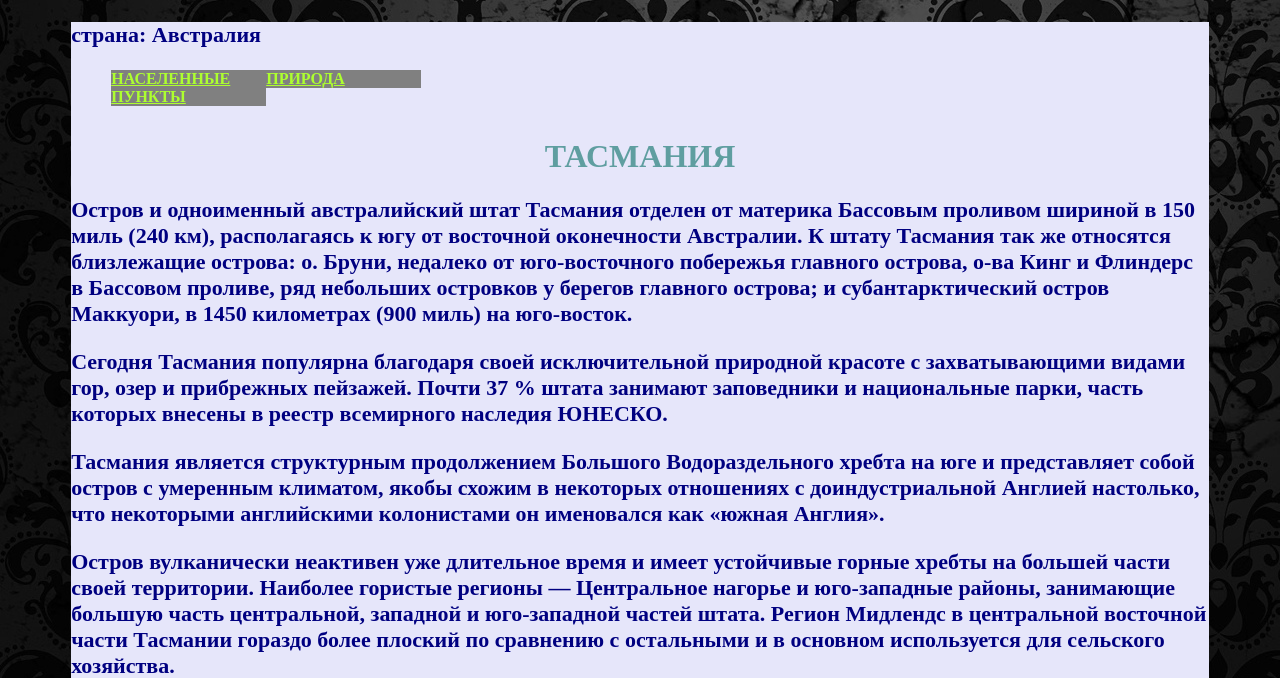
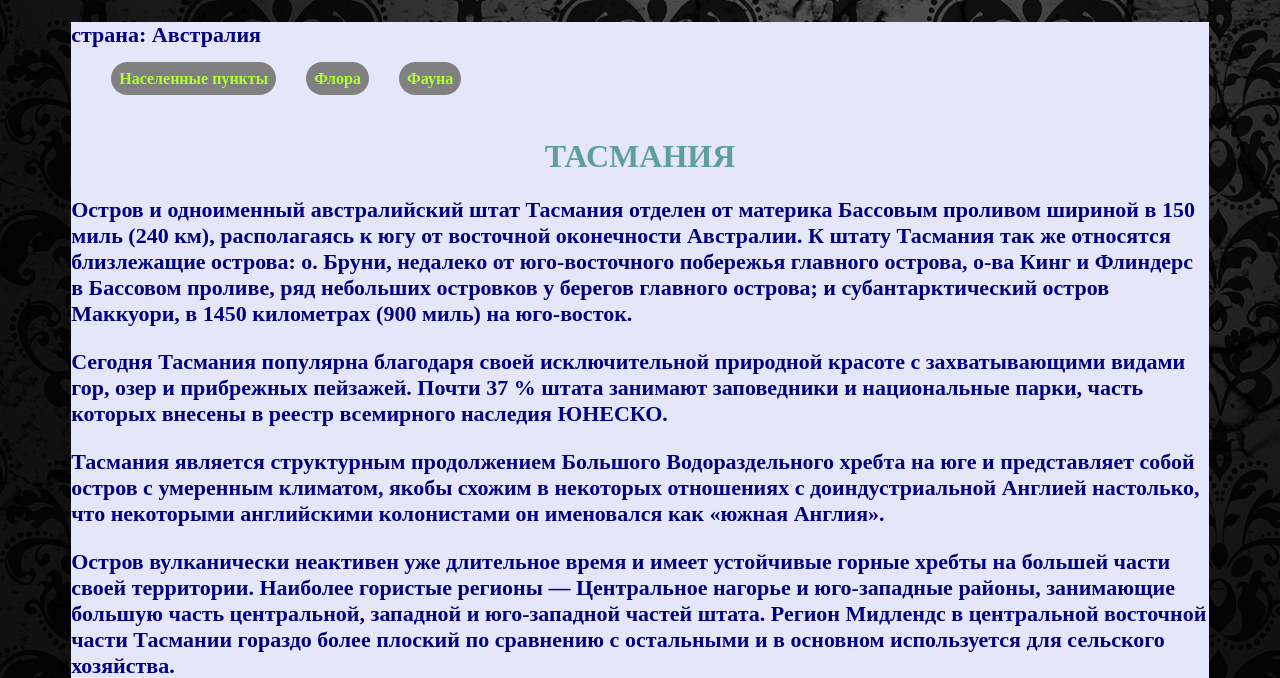
Before and after one commit to Muriam/python, a Flask app: page / in a window 1280 px wide. Shown: the top 678 px of the page. Run offline with Flask 2, Linux system fonts and the light colour scheme.

Commit message:
adding a menu template

```diff
--- a/simple/Flask_projects/proj/main.py
+++ b/simple/Flask_projects/proj/main.py
@@ -1,11 +1,12 @@
-from flask import Flask, render_template, url_for
+from flask import Flask, render_template
 
 app = Flask(__name__)
 
 
 @app.route('/')
 def func():
-    return render_template("index.html", name="Австралия")
+    d = {'Населенные пункты': 'Хобарт', 'Флора': 'Молочай тирукалли', 'Фауна': 'Тонкоклювый буревестник'}
+    return render_template("index.html", name="Австралия", d=d)
 
 
 if __name__ == '__main__':
--- a/simple/Flask_projects/proj/static/style1.css
+++ b/simple/Flask_projects/proj/static/style1.css
@@ -19,6 +19,11 @@ p
 a
 {
     color: greenyellow;
+    font-weight: bold;
+    text-decoration: none;  /* удаление подчеркивания текста ссылок */
+    background: grey;       /* добавление фона к пункту меню */
+    border-radius: 40px;    /* добавление скругления */
+    padding: 8px;           /* добавление отступа */
 }
 div
 {
@@ -27,27 +32,16 @@ div
     width: 90%;
 }
 
-#nav li
+ul
 {
-	float: left;
-	position: relative;
-	list-style: none;
-	background: grey;
-	width: 155px;
-	font-weight: bold;
+  list-style: none;         /* удаление маркеров списка */
 }
-#nav ul
+li
 {
-    visibility: hidden; 			/* скрываю выпадающее меню */
-    padding: 0;
-    position: absolute;
+  float: left;              /* размещение списка горизонтально для реализации меню */
+  margin-right: 30px;       /* добавление отступа у пунктов меню */
 }
-#nav li:hover > ul
+a:hover
 {
-    visibility: visible; 			/* показывается выпадающее меню при наведении */
-    position: absolute; 		/* чтоб при наведении на подпункты меню, не смещалось вниз видео (не двигалось туда сюда) */
+  background: green;        /* добавление эффекта, другой цвет, при наведении */
 }
-#active a, #nav li:hover > a
-{
-    background: green; 	/* бирюзовый цвет при наведении мыши на пункт меню */
-}
--- a/simple/Flask_projects/proj/templates/index.html
+++ b/simple/Flask_projects/proj/templates/index.html
@@ -9,14 +9,10 @@
     <div>
         <p>страна: {{ name }}</p>
 
-        <ul id="nav">
-		    <li><a href="">НАСЕЛЕННЫЕ ПУНКТЫ</a></li>
-		    <li><a href="">ПРИРОДА</a>
-			    <ul>
-                <li><a href="">ФЛОРА</a></li>
-				<li><a href="">ФАУНА</a></li>
-			    </ul>
-            </li>
+        <ul>
+            {% for elem in d %}
+            <li><a href="#">{{ elem }}</a></li>
+            {% endfor %}
         </ul>
 
         <h1>ТАСМАНИЯ</h1>
```
